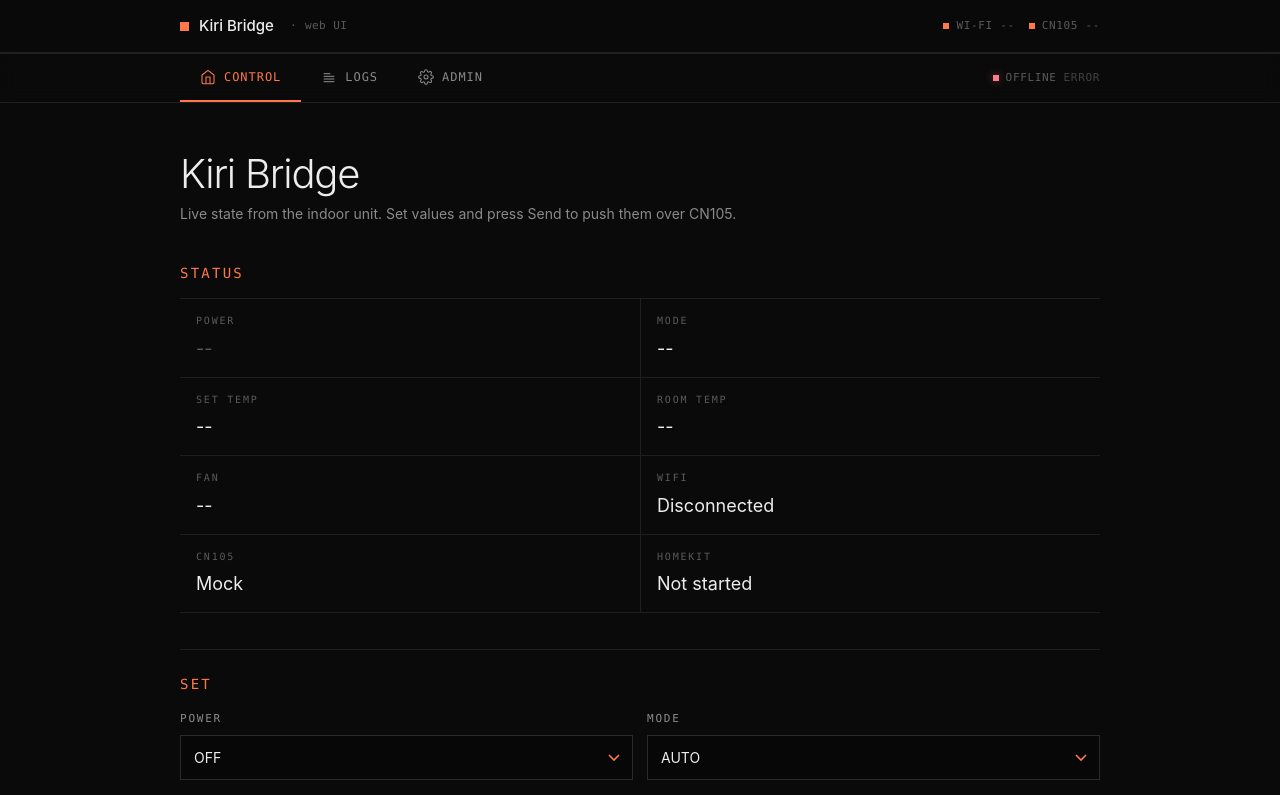
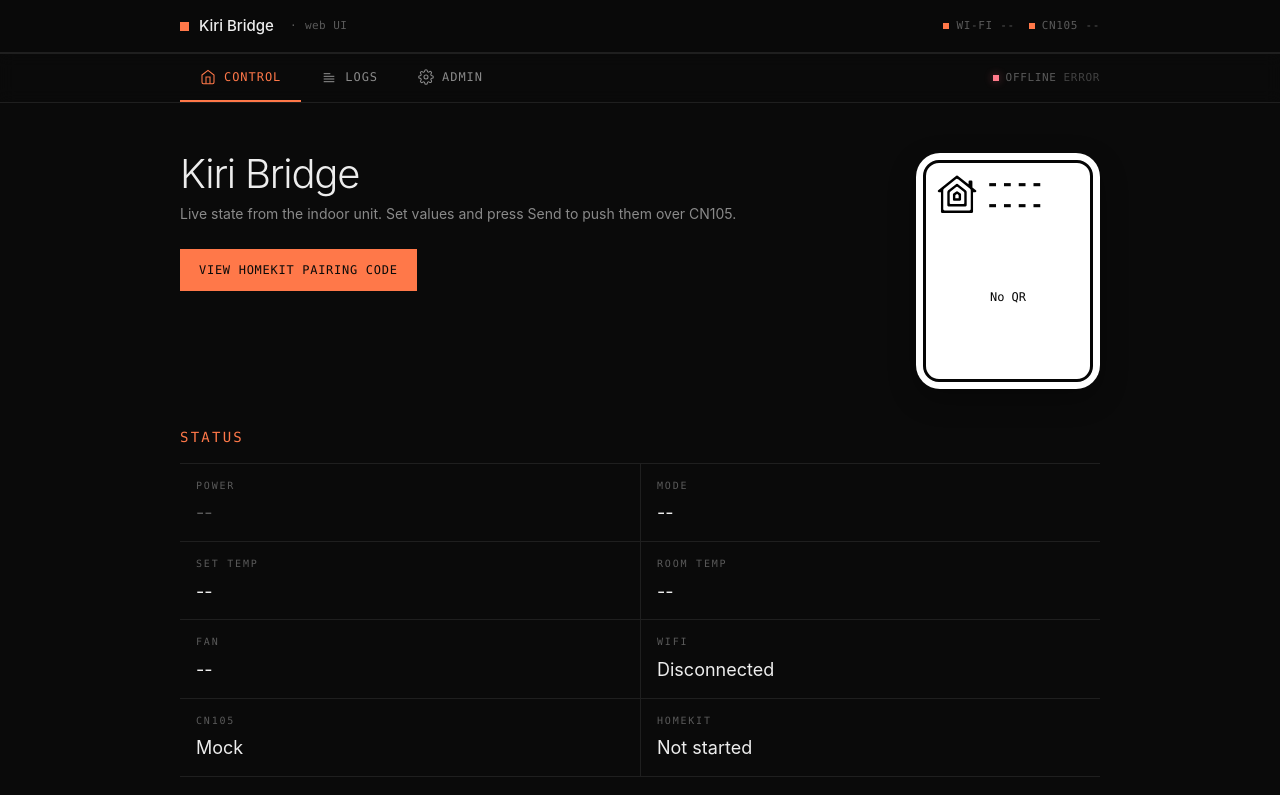
Before and after one commit to DickyT/mitsubishi-heatpump-homekit, a Preact app in the folder webui/: page / in a window 1280 px wide. Shown: the top 795 px of the page. Built offline with nearby package versions, Linux system fonts and the light colour scheme; no server answers; the HTML template or start-up script is replaced by a standard one.

Commit message:
Reuse HomeKit pairing tile on control page

```diff
--- /dev/null
+++ b/webui/src/HomeKitPairingTile.tsx
@@ -0,0 +1,68 @@
+// Kiri Bridge — HomeKit pairing tile used by the production app UI only.
+
+import type { JSX } from "preact";
+import { useEffect, useRef } from "preact/hooks";
+import { generate } from "lean-qr";
+
+function formatHomeKitCode(code: string | undefined): string {
+  const digits = String(code ?? "").replace(/\D/g, "");
+  if (digits.length !== 8) return code || "--";
+  return `${digits.slice(0, 4)}-${digits.slice(4)}`;
+}
+
+function splitHomeKitCode(code: string | undefined): [string, string] {
+  const digits = String(code ?? "").replace(/\D/g, "");
+  if (digits.length !== 8) return ["----", "----"];
+  return [digits.slice(0, 4), digits.slice(4)];
+}
+
+export function HomeKitPairingTile({
+  setupCode,
+  setupPayload,
+  className = "",
+}: {
+  setupCode?: string;
+  setupPayload?: string;
+  className?: string;
+}): JSX.Element {
+  const qrTarget = useRef<HTMLDivElement>(null);
+  const [codeA, codeB] = splitHomeKitCode(setupCode);
+
+  useEffect(() => {
+    const target = qrTarget.current;
+    if (!target) return;
+    target.innerHTML = "";
+    if (!setupPayload) {
+      target.textContent = "No QR";
+      return;
+    }
+    try {
+      const code = generate(setupPayload);
+      const canvas = document.createElement("canvas");
+      code.toCanvas(canvas, { on: [10, 10, 10, 255], off: [255, 255, 255, 255], padX: 0, padY: 0, scale: 10 });
+      canvas.setAttribute("aria-label", "HomeKit pairing QR code");
+      target.appendChild(canvas);
+    } catch (e) {
+      target.textContent = "QR rendering failed. Use the pairing code instead.";
+    }
+  }, [setupPayload]);
+
+  return (
+    <div class={"homekit-pair-card " + className} aria-label="HomeKit pairing code and QR code">
+      <div class="homekit-pair-inner">
+        <div class="homekit-pair-head">
+          <span class="homekit-icon" aria-hidden="true">
+            <svg aria-label="Homekit" role="img" viewBox="64 51 384 368">
+              <path d="M118 406a11 11 0 01-5 0 13 13 0 010-5V218c0-6-5-11-11-11H82L256 69l104 82c8 5 18 0 18-9v-25h15v55a11 11 0 004 8l34 27h-21c-6 0-11 5-11 11v183a13 13 0 010 4 11 11 0 01-5 1zM241 83l-114 90c-7 5-14 14-14 29v177c0 15 9 25 24 25h238c15 0 24-10 24-25V202c0-15-7-24-14-29L271 83c-10-6-22-6-30 0zm-67 261V217c0-4 1-5 2-6l80-63 80 63c1 1 2 1 2 6v127zm82-189c-6 0-9 1-14 5l-58 45c-9 7-9 15-9 20v97c0 12 8 20 19 20h124c11 0 19-8 19-20v-97c0-5 0-13-9-20l-58-46c-5-3-9-4-14-4zm-28 134v-49l28-21 28 21v48zm28-66c-4 0-6 2-10 5l-11 9a15 15 0 00-6 11v26c0 8 6 13 13 13h28c7 0 13-6 13-13v-26a15 15 0 00-6-11l-10-9-11-5" stroke="#000000" stroke-width="22" stroke-linejoin="round" />
+            </svg>
+          </span>
+          <span class="homekit-code-stack" aria-label={"Pairing code " + formatHomeKitCode(setupCode)}>
+            <b>{codeA}</b>
+            <b>{codeB}</b>
+          </span>
+        </div>
+        <div class="homekit-qr" ref={qrTarget}>Loading…</div>
+      </div>
+    </div>
+  );
+}
--- a/webui/src/components.tsx
+++ b/webui/src/components.tsx
@@ -40,6 +40,7 @@
   variant = "default",
   compact = false,
   type = "button",
+  class: extraClass = "",
   ...rest
 }: {
   variant?: "default" | "primary" | "danger";
@@ -47,7 +48,7 @@
   type?: "button" | "submit";
   children?: ComponentChildren;
 } & Omit<JSX.HTMLAttributes<HTMLButtonElement>, "size">): JSX.Element {
-  const cls = ["btn", variant !== "default" ? variant : "", compact ? "compact" : ""].filter(Boolean).join(" ");
+  const cls = ["btn", variant !== "default" ? variant : "", compact ? "compact" : "", extraClass].filter(Boolean).join(" ");
   return <button {...rest} type={type} class={cls} />;
 }
 
--- a/webui/src/pages/Control.tsx
+++ b/webui/src/pages/Control.tsx
@@ -5,7 +5,8 @@
 import { useEffect, useState, useRef } from "preact/hooks";
 import type { JSX } from "preact";
 import { status, fetchStatusOnce, deviceName } from "../store";
-import { Section, Field, Btn } from "../components";
+import { Section, Field, Btn, Modal } from "../components";
+import { HomeKitPairingTile } from "../HomeKitPairingTile";
 import { api } from "../api";
 import type { Cn105MockState } from "../types";
 
@@ -40,6 +41,7 @@
   const [form, setForm] = useState<FormState>(FORM_DEFAULT);
   const [draftLocked, setDraftLocked] = useState(false);
   const [busy, setBusy] = useState(false);
+  const [hkOpen, setHkOpen] = useState(false);
   const [msg, setMsg] = useState("Loading…");
   const draftRef = useRef(draftLocked);
   draftRef.current = draftLocked;
@@ -118,8 +120,14 @@
 
   return (
     <main>
-      <h1>{deviceName.value}</h1>
-      <div class="subtitle">Live state from the indoor unit. Set values and press Send to push them over CN105.</div>
+      <div class="control-hero">
+        <div class="control-hero-copy">
+          <h1>{deviceName.value}</h1>
+          <div class="subtitle">Live state from the indoor unit. Set values and press Send to push them over CN105.</div>
+          <Btn variant="primary" compact={false} onClick={() => setHkOpen(true)} class="control-hero-pair-button">View HomeKit Pairing Code</Btn>
+        </div>
+        <HomeKitPairingTile className="control-hero-card" setupCode={s?.homekit.setup_code} setupPayload={s?.homekit.setup_payload} />
+      </div>
 
       <Section title="Status">
         <div class="stats">
@@ -179,6 +187,20 @@
         </div>
         <pre>{msg}</pre>
       </Section>
+
+      <Modal
+        open={hkOpen}
+        onClose={() => setHkOpen(false)}
+        title="HomeKit Pairing"
+        subtitle="Scan this with the iPhone Home app, or enter the pairing code manually."
+      >
+        <div class="homekit-modal-card">
+          <HomeKitPairingTile setupCode={s?.homekit.setup_code} setupPayload={s?.homekit.setup_payload} />
+        </div>
+        <div class="modal-actions">
+          <Btn onClick={() => setHkOpen(false)}>Close</Btn>
+        </div>
+      </Modal>
     </main>
   );
 }
--- a/webui/src/styles.css
+++ b/webui/src/styles.css
@@ -72,6 +72,22 @@
 .stat .val{display:block;margin-top:6px;font-size:18px;font-weight:400;color:var(--ink);word-break:break-word}
 .stat .val.on{color:var(--ok)}
 .stat .val.off{color:var(--ink-faint)}
+
+/* Control hero */
+.control-hero{display:flex;align-items:flex-start;justify-content:space-between;gap:28px;margin-bottom:24px}
+.control-hero-copy{min-width:0;flex:1 1 auto}
+.control-hero-pair-button{display:none}
+.control-hero-card{
+  flex:0 0 156px;
+  padding:6px;
+  border-radius:22px;
+  box-shadow:0 8px 22px rgba(0,0,0,.3);
+}
+.control-hero-card .homekit-pair-inner{gap:10px;padding:10px;border-width:3px;border-radius:16px}
+.control-hero-card .homekit-pair-head{gap:8px}
+.control-hero-card .homekit-icon{width:42px;height:42px}
+.control-hero-card .homekit-icon svg{width:40px;height:40px}
+.control-hero-card .homekit-code-stack{font-size:22px;letter-spacing:.07em}
 
 /* Form fields */
 .field{display:block;margin-bottom:0}
@@ -206,29 +222,35 @@
 .homekit-info{flex:1 1 420px;min-width:0}
 .homekit-mobile-action{display:none}
 .homekit-pair-card{
-  flex:0 0 224px;
-  padding:9px;
+  flex:0 0 184px;
+  padding:7px;
   color:#050505;
   background:#fff;
-  border-radius:28px;
+  border-radius:24px;
   box-shadow:0 10px 28px rgba(0,0,0,.32);
 }
 .homekit-pair-inner{
   display:grid;
-  gap:16px;
-  padding:16px;
-  border:4px solid #050505;
-  border-radius:21px;
+  gap:12px;
+  padding:12px;
+  border:3px solid #050505;
+  border-radius:18px;
   background:#fff;
 }
-.homekit-pair-head{display:flex;align-items:center;gap:12px}
-.homekit-icon{display:flex;width:60px;height:60px;align-items:center;justify-content:center;color:#050505;flex-shrink:0}
-.homekit-icon svg{display:block;width:58px;height:58px}
-.homekit-code-stack{display:grid;gap:2px;font-family:var(--mono);font-size:31px;line-height:.88;font-weight:700;letter-spacing:.08em}
+.homekit-pair-head{display:flex;align-items:center;gap:10px}
+.homekit-icon{display:flex;width:50px;height:50px;align-items:center;justify-content:center;color:#050505;flex-shrink:0}
+.homekit-icon svg{display:block;width:48px;height:48px}
+.homekit-code-stack{display:grid;gap:2px;font-family:var(--mono);font-size:26px;line-height:.88;font-weight:700;letter-spacing:.08em}
 .homekit-code-stack b{display:block;font-weight:700}
 .homekit-qr{display:flex;align-items:center;justify-content:center;width:100%;aspect-ratio:1/1;color:#050505;background:#fff;text-align:center;font-family:var(--mono);font-size:12px}
 .homekit-qr canvas{display:block;width:100%;height:100%;max-width:none;image-rendering:pixelated}
 .homekit-modal-card{display:flex;justify-content:center}
+.homekit-modal-card .homekit-pair-card{flex:0 0 224px;padding:9px;border-radius:28px}
+.homekit-modal-card .homekit-pair-inner{gap:16px;padding:16px;border-width:4px;border-radius:21px}
+.homekit-modal-card .homekit-pair-head{gap:12px}
+.homekit-modal-card .homekit-icon{width:60px;height:60px}
+.homekit-modal-card .homekit-icon svg{width:58px;height:58px}
+.homekit-modal-card .homekit-code-stack{font-size:31px;letter-spacing:.08em}
 
 /* List rows (logs) */
 .listrow{display:flex;align-items:center;justify-content:space-between;gap:14px;padding:12px 0;border-top:1px solid var(--line)}
@@ -288,6 +310,9 @@
   .homekit-summary > .homekit-pair-card{display:none}
   .homekit-mobile-action{display:flex}
   .homekit-modal-card .homekit-pair-card{align-self:center;width:min(224px,100%);flex-basis:auto}
+  .control-hero{display:block;margin-bottom:24px}
+  .control-hero-card{display:none}
+  .control-hero-pair-button{display:flex;width:100%;margin:0 0 24px}
   .modal-actions{margin-top:auto;padding-top:18px}
   .listrow{align-items:flex-start;flex-direction:column}
   .actions{justify-content:flex-start}
```
Also changed, not shown: webui/src/pages/Admin.tsx (+3 -66 lines).
